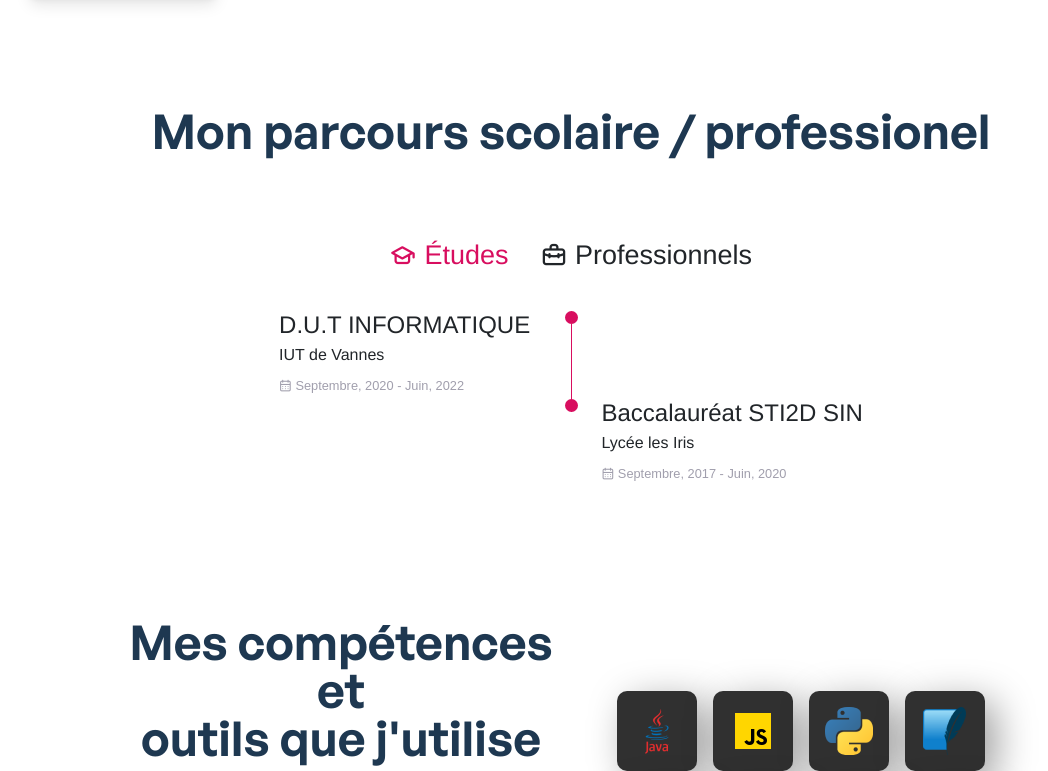
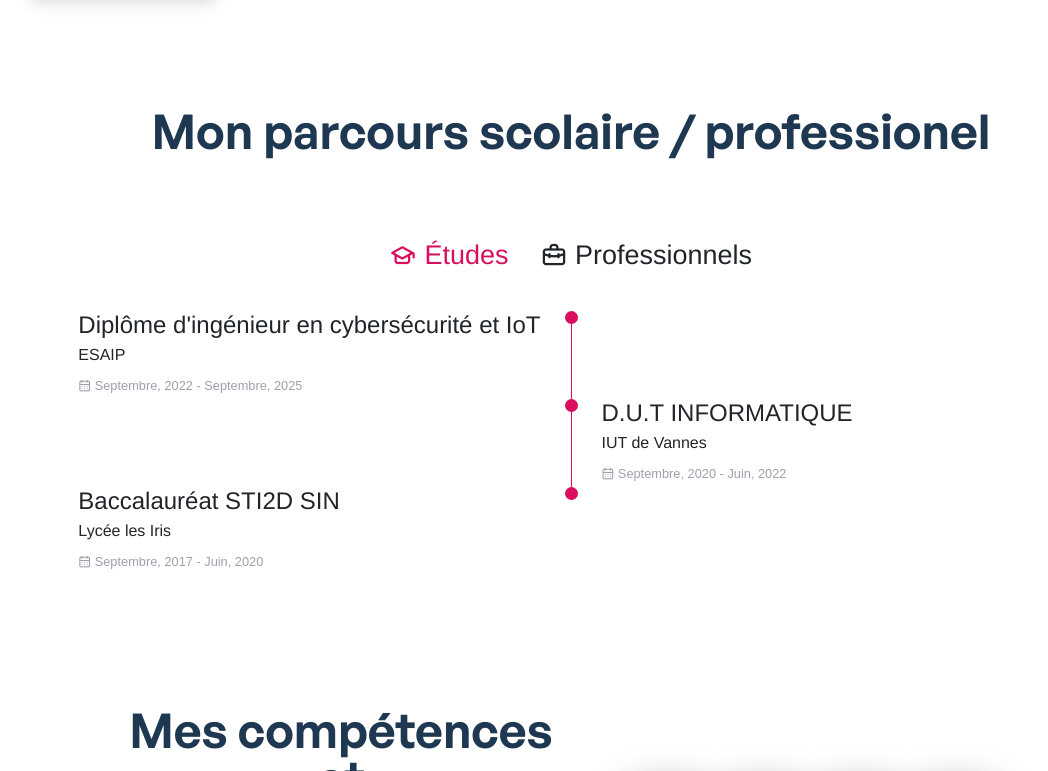
Before and after one commit to LysnakeIT/Website, a Vue app: page / in a window 1280 px wide. Shown: the part 562-1333 px from the top of the page, without its empty margins (69-1117 px from the left). Built offline with nearby package versions, Linux system fonts and the light colour scheme.

Commit message:
📝Ajout d'un nouveau parcours

```diff
--- a/src/components/ParcoursSection.vue
+++ b/src/components/ParcoursSection.vue
@@ -48,14 +48,13 @@ export default {
                 <div :class="parcoursActiveEtude" v-show="parcoursType === 'etudes'">
                     <div class="parcours__data">
                         <div>
-                            <h3 class="dark:text-ternary-light parcours__title">D.U.T INFORMATIQUE</h3>
-                            <span class="dark:text-ternary-light parcours__subtitle">IUT de Vannes</span>
+                            <h3 class="dark:text-ternary-light parcours__title">Diplôme d'ingénieur en cybersécurité et IoT</h3>
+                            <span class="dark:text-ternary-light parcours__subtitle">ESAIP</span>
                             <div class="parcours__calendar">
                                 <i class="uil uil-calendar-alt"></i>
-                                Septembre, 2020 - Juin, 2022
+                                Septembre, 2022 - Septembre, 2025
                             </div>
                         </div>
-
                         <div>
                             <span class="parcours__rounder"></span>
                             <span class="parcours__line"></span>
@@ -66,8 +65,19 @@ export default {
                         <div></div>
                         <div>
                             <span class="parcours__rounder"></span>
+                            <span class="parcours__line"></span>
                         </div>
+                        <div>
+                            <h3 class="dark:text-ternary-light parcours__title">D.U.T INFORMATIQUE</h3>
+                            <span class="dark:text-ternary-light parcours__subtitle">IUT de Vannes</span>
+                            <div class="parcours__calendar">
+                                <i class="uil uil-calendar-alt"></i>
+                                Septembre, 2020 - Juin, 2022
+                            </div>
+                        </div>
+                    </div>
 
+                    <div class="parcours__data">
                         <div>
                             <h3 class="dark:text-ternary-light parcours__title">Baccalauréat STI2D SIN</h3>
                             <span class="dark:text-ternary-light parcours__subtitle">Lycée les Iris</span>
@@ -75,6 +85,9 @@ export default {
                                 <i class="uil uil-calendar-alt"></i>
                                 Septembre, 2017 - Juin, 2020
                             </div>
+                        </div>
+                        <div>
+                            <span class="parcours__rounder"></span>
                         </div>
                     </div>
                 </div>
```
